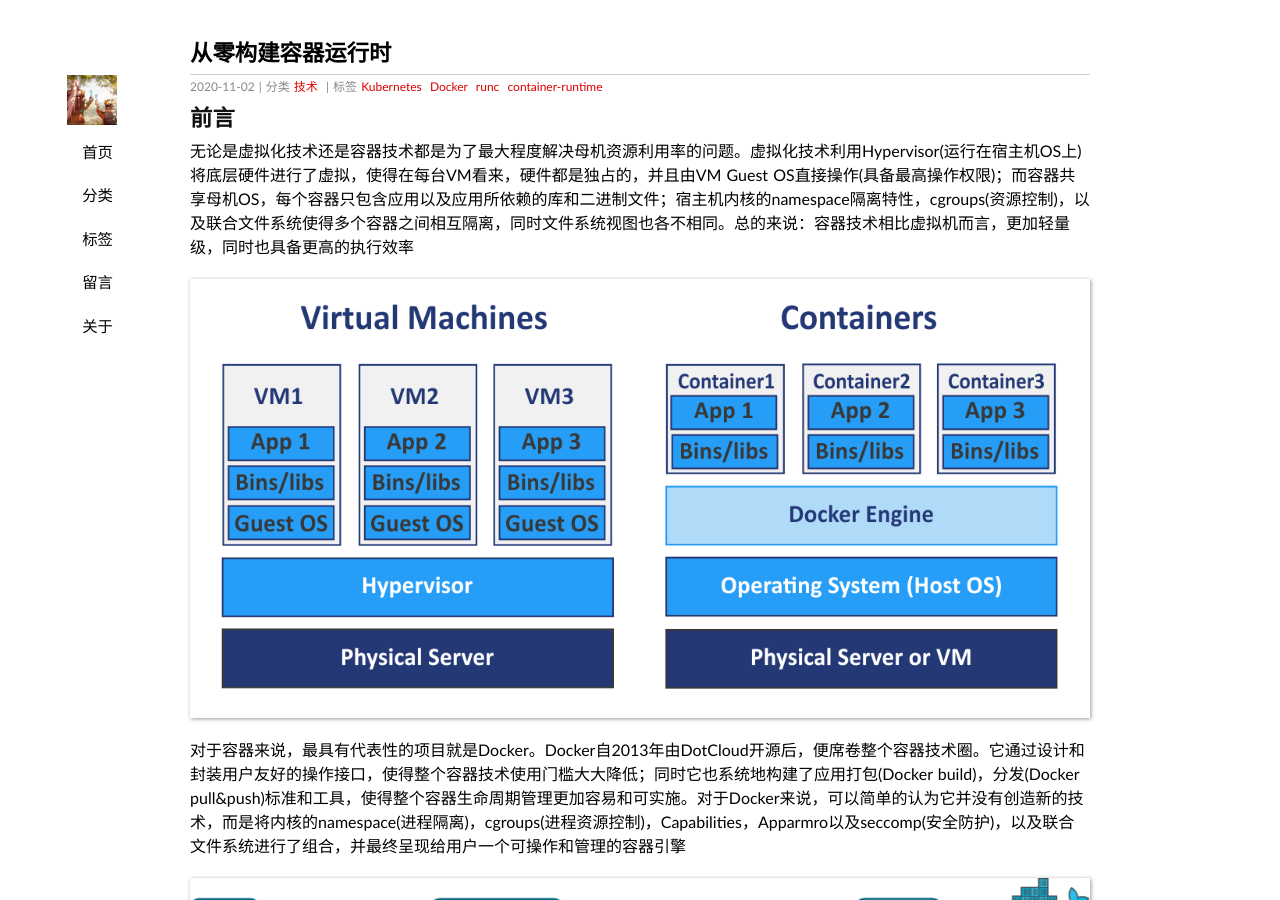
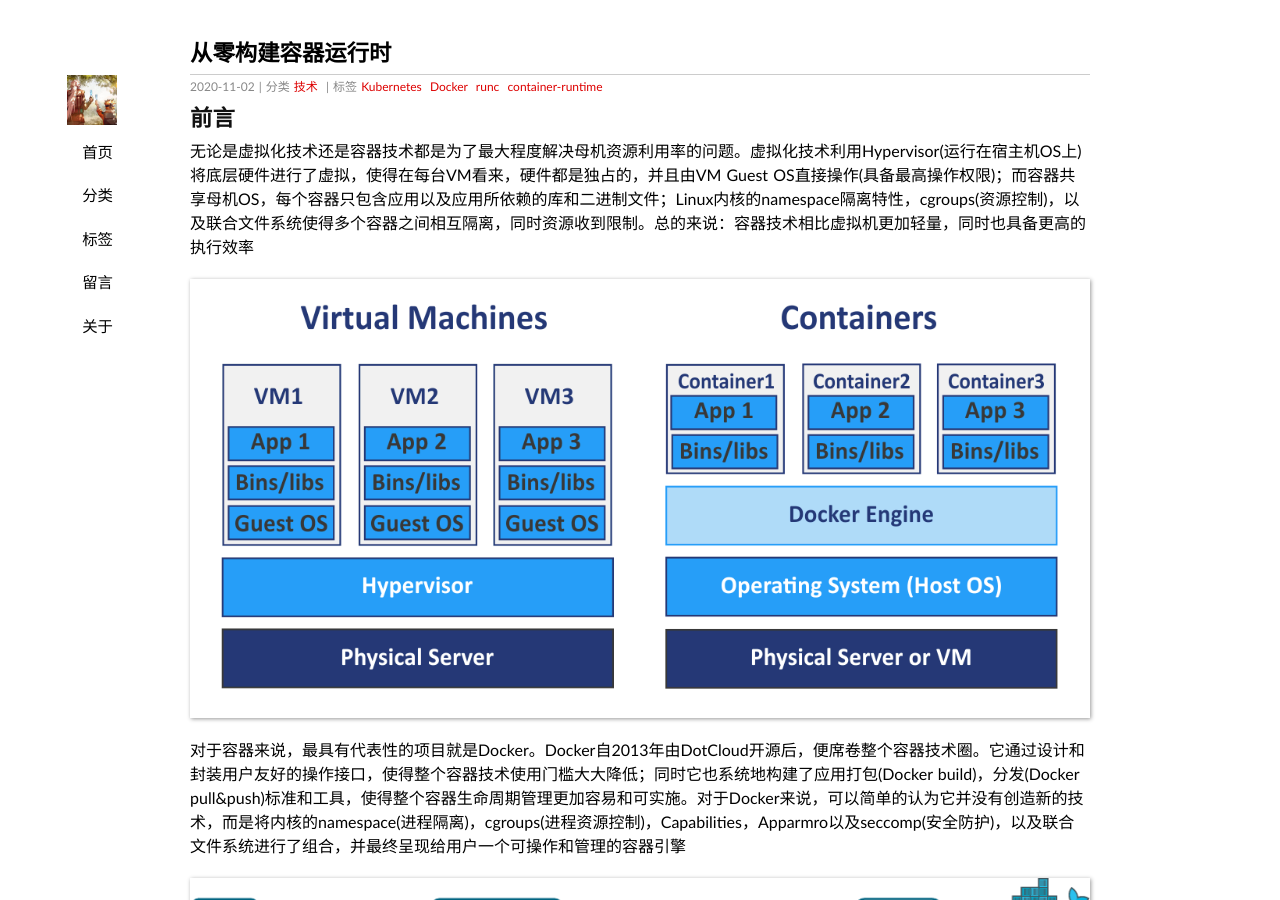
Before and after one commit to duyanghao/duyanghao.github.io, a Jekyll site: the page built from _posts/2020-11-2-sample-container-runtime.md, in a window 1280 px wide and 900 px high. Built offline with Jekyll 4.4.1, drawn with Linux system fonts in a browser that asks for light colours; some web fonts are replaced; comment, search, counter and statistics services are not loaded.

Commit message:
update README.md
Signed-off-by: duyanghao <1294057873@qq.com>

```diff
--- a/_posts/2020-11-2-sample-container-runtime.md
+++ b/_posts/2020-11-2-sample-container-runtime.md
@@ -9,7 +9,7 @@ excerpt: sample-container-runtime是基于《自己动手写Docker》项目二
 
 ## 前言
 
-无论是虚拟化技术还是容器技术都是为了最大程度解决母机资源利用率的问题。虚拟化技术利用Hypervisor(运行在宿主机OS上)将底层硬件进行了虚拟，使得在每台VM看来，硬件都是独占的，并且由VM Guest OS直接操作(具备最高操作权限)；而容器共享母机OS，每个容器只包含应用以及应用所依赖的库和二进制文件；宿主机内核的namespace隔离特性，cgroups(资源控制)，以及联合文件系统使得多个容器之间相互隔离，同时文件系统视图也各不相同。总的来说：容器技术相比虚拟机而言，更加轻量级，同时也具备更高的执行效率
+无论是虚拟化技术还是容器技术都是为了最大程度解决母机资源利用率的问题。虚拟化技术利用Hypervisor(运行在宿主机OS上)将底层硬件进行了虚拟，使得在每台VM看来，硬件都是独占的，并且由VM Guest OS直接操作(具备最高操作权限)；而容器共享母机OS，每个容器只包含应用以及应用所依赖的库和二进制文件；Linux内核的namespace隔离特性，cgroups(资源控制)，以及联合文件系统使得多个容器之间相互隔离，同时资源收到限制。总的来说：容器技术相比虚拟机更加轻量，同时也具备更高的执行效率
 
 ![](/public/img/sample-container-runtime/docker-vs-vm.png)
 
```
